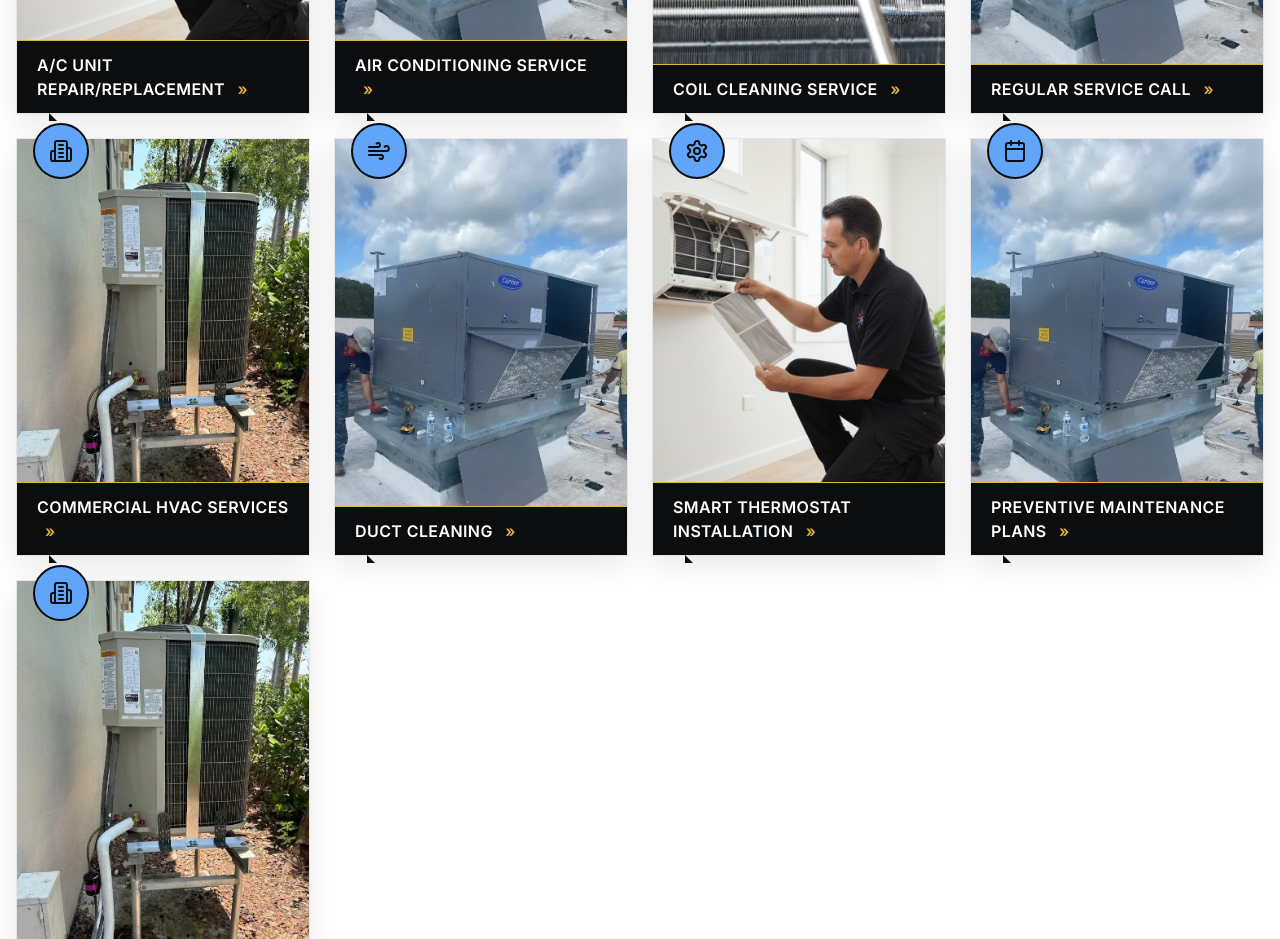
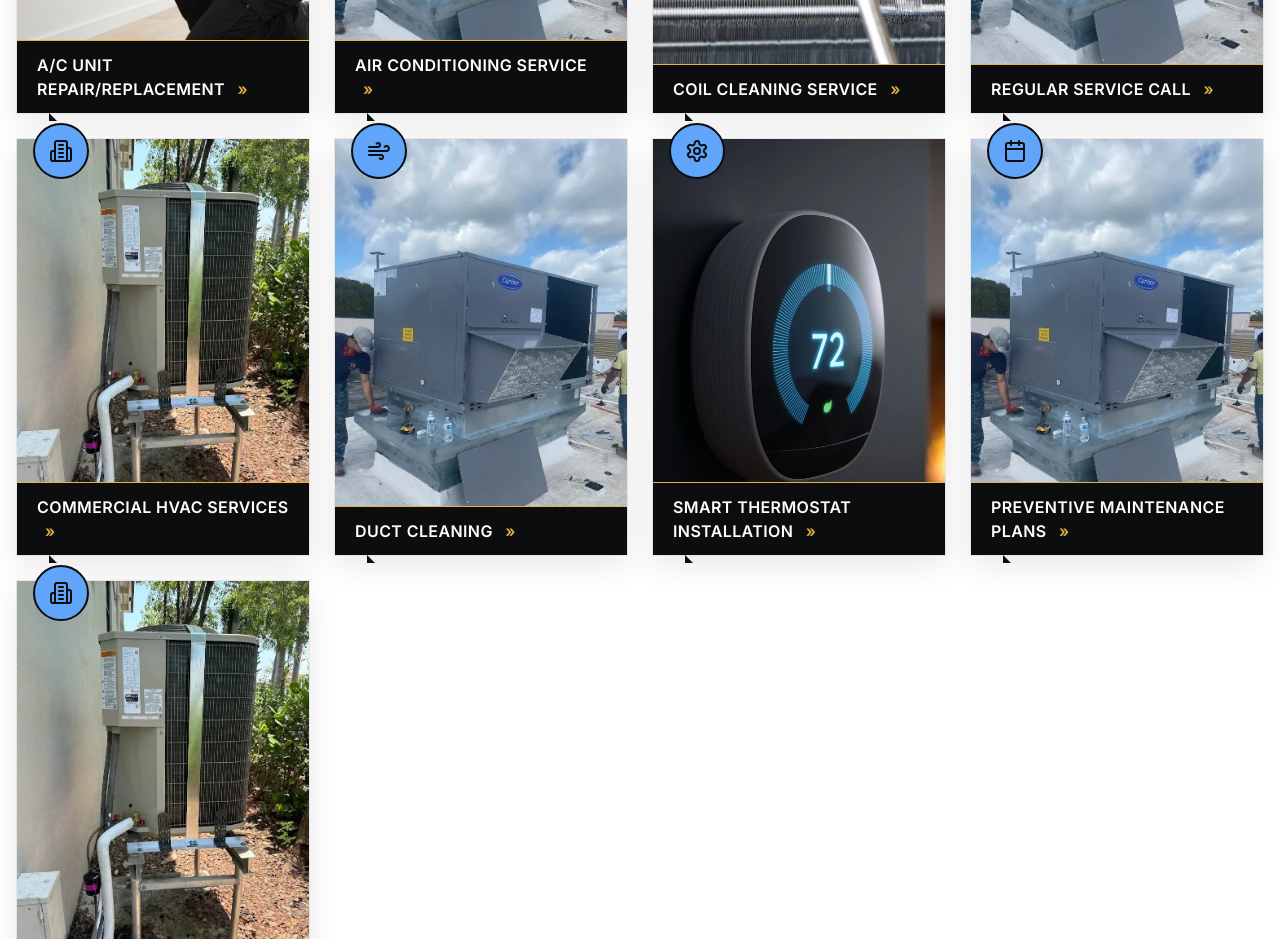
Before and after one commit to Expandingmind/MaagnusRSAC, a Next.js app: page /services in a window 1280 px wide. Shown: the part 1100-2039 px from the top of the page. Built offline with nearby package versions, Linux system fonts and the light colour scheme.

Commit message:
Update Smart Thermostat service with thermostat image

```diff
--- a/content/services.ts
+++ b/content/services.ts
@@ -121,8 +121,8 @@ export const services: Service[] = [
     slug: 'thermostat-installation',
     name: 'Smart Thermostat Installation',
     icon: 'settings',
-    image: '/images/acair.jpeg',
-    heroImage: '/images/acair.jpeg',
+    image: '/images/thermostat.png',
+    heroImage: '/images/thermostat.png',
     summary: 'Upgrade to a smart thermostat for better comfort control and energy savings.',
     bullets: [
       'Smart thermostat installation',
```
Also changed, not shown: public/images/thermostat.png (added).
